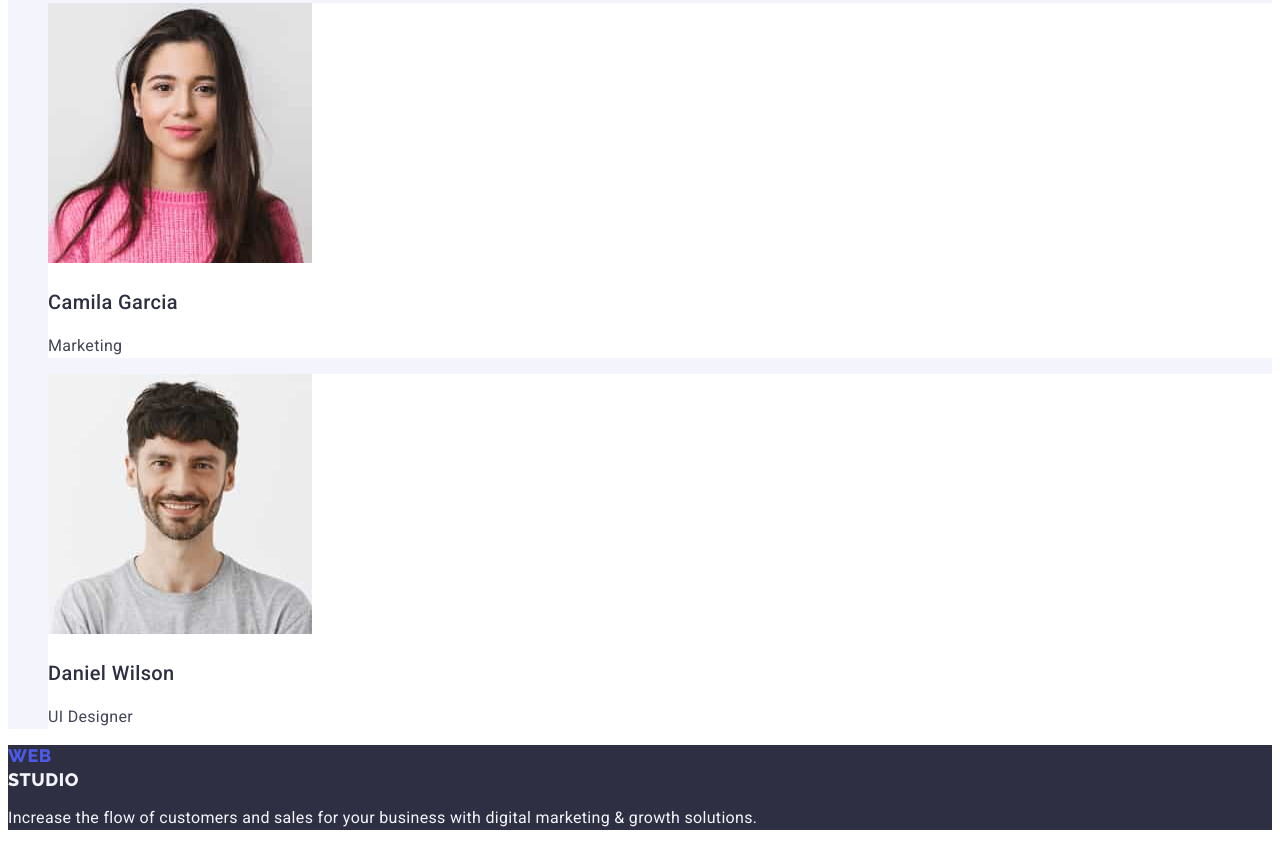
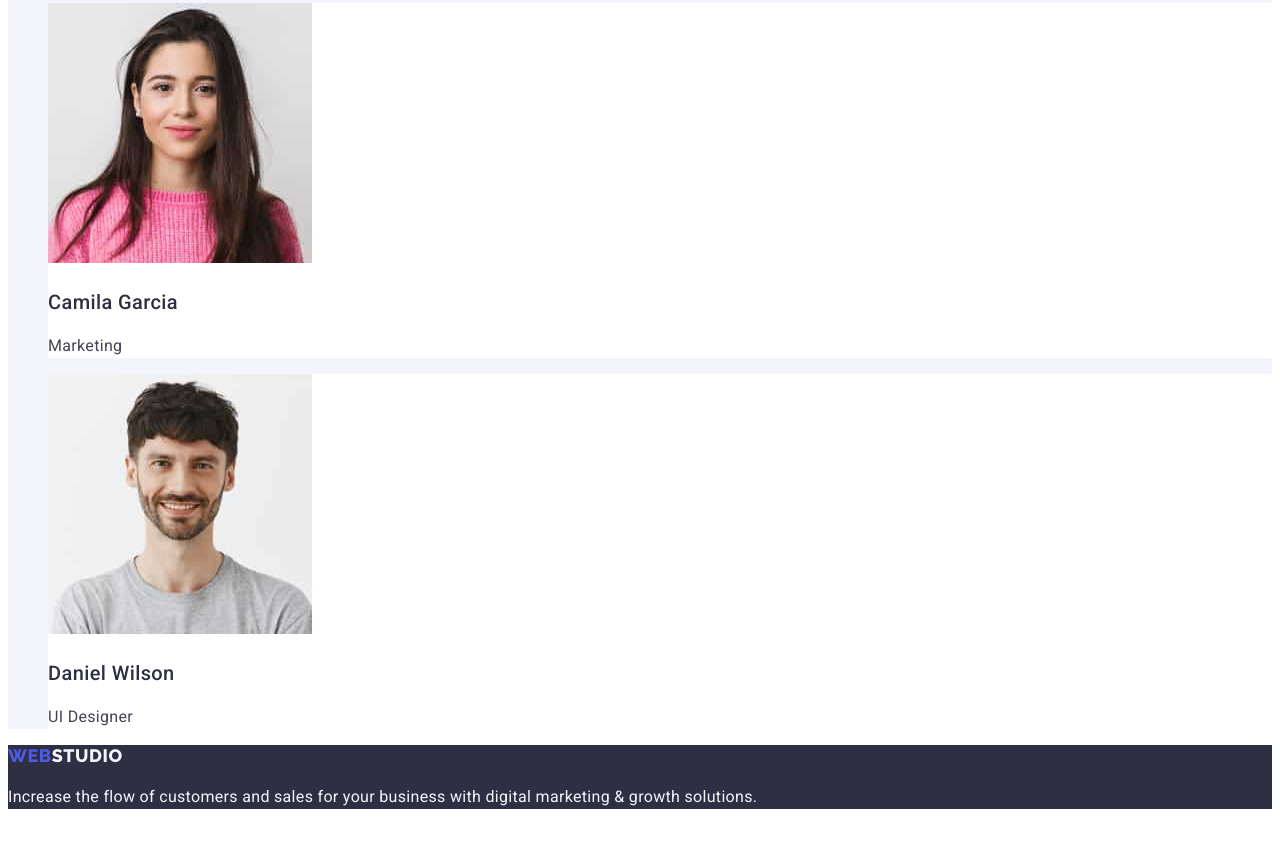
Before and after one commit to Parchello/goit-markup-hw-03, a plain HTML site: page index.html in a window 1280 px wide. Shown: the part 2578-3424 px from the top of the page. After the commit the page ends 3403 px from the top, so only its background shows below. Drawn offline with Linux system fonts and the light colour scheme.

Commit message:
Update styles.css

```diff
--- a/css/styles.css
+++ b/css/styles.css
@@ -174,8 +174,6 @@ FOOTER
   font-weight: 800;
   font-size: 18px;
   line-height: 1.17;
-  display: flex;
-  align-items: center;
   letter-spacing: 0.03em;
   text-transform: uppercase;
   color: var(--color-cloud);
```
